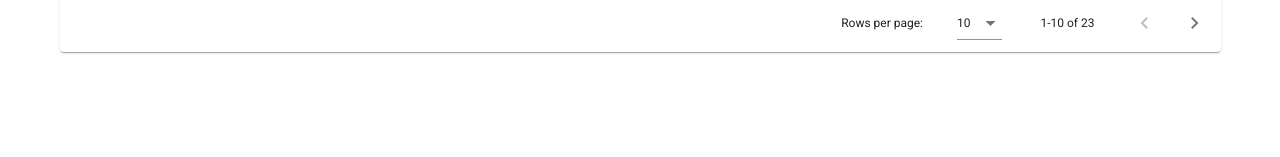
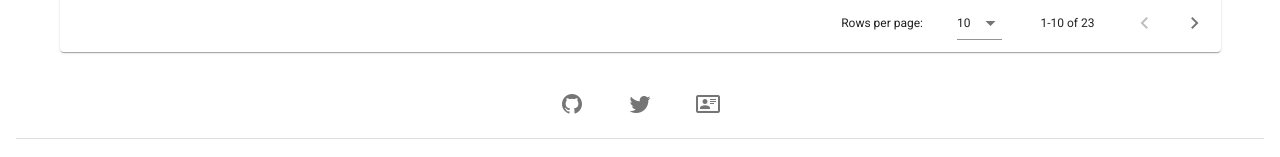
Before and after one commit to yutteee/words-of-Szenen1, a Vue app: page /1 in a window 1280 px wide. Shown: the part 2624-2781 px from the top of the page. Before the commit the page ends 2724 px from the top, so only its background shows below. Built offline with nearby package versions, Linux system fonts and the light colour scheme.

Commit message:
footer整えた

```diff
--- a/src/App.vue
+++ b/src/App.vue
@@ -19,11 +19,32 @@
     </v-app-bar>
     <v-main>
       <router-view></router-view>
+      <v-footer color="white">
+        <v-card flat tile width="100%" class="text-center">
+          <v-card-text>
+            <v-btn
+              v-for="icon in icons"
+              :key="icon.name"
+              class="mx-4"
+              icon
+              :href="icon.url"
+            >
+              <v-icon size="24px">
+                {{ icon.name }}
+              </v-icon>
+            </v-btn>
+          </v-card-text>
+          <v-divider></v-divider>
+          <v-card-text>
+            参考: Szenen1 heute akutuell 場面で学ぶドイツ語  三修社
+          </v-card-text>
+        </v-card>
+      </v-footer>
     </v-main>
-    <v-footer color="#a9a9a9" app>参考: Szenen1 heute akutuell 場面で学ぶドイツ語  三修社</v-footer>
   </v-app>
 </template>
 
+<script src="https://kit.fontawesome.com/fef103b0c4.js" crossorigin="anonymous"></script>
 <script>
 
 export default {
@@ -91,9 +112,23 @@ export default {
           title: "12 Erlebnisse und Erfahrungen",
           link: "/12"
         }
-      ]
+      ],
+      icons: [
+        {
+          name: "mdi-github",
+          url: "https://github.com/yutteee"
+        },
+        {
+          name: "mdi-twitter",
+          url: "https://twitter.com/yutteeelog"
+        },
+        {
+          name: "mdi-card-account-details-outline",
+          url: "https://yutteee-portfolio.tk/"
+        }
+      ],
     }
-  }
+  },
 };
 </script>
 
--- a/src/views/Unit1.vue
+++ b/src/views/Unit1.vue
@@ -54,6 +54,8 @@ export default {
     name: "unit1",
     data(){
         return {
+            singleselect: false,
+            selected: [],
             greetTitles: [
                 { text: "挨拶", value: "deutsch", aligin: "start", shown: true },
                 { text: "訳", value: "japan", shown: true }
```
